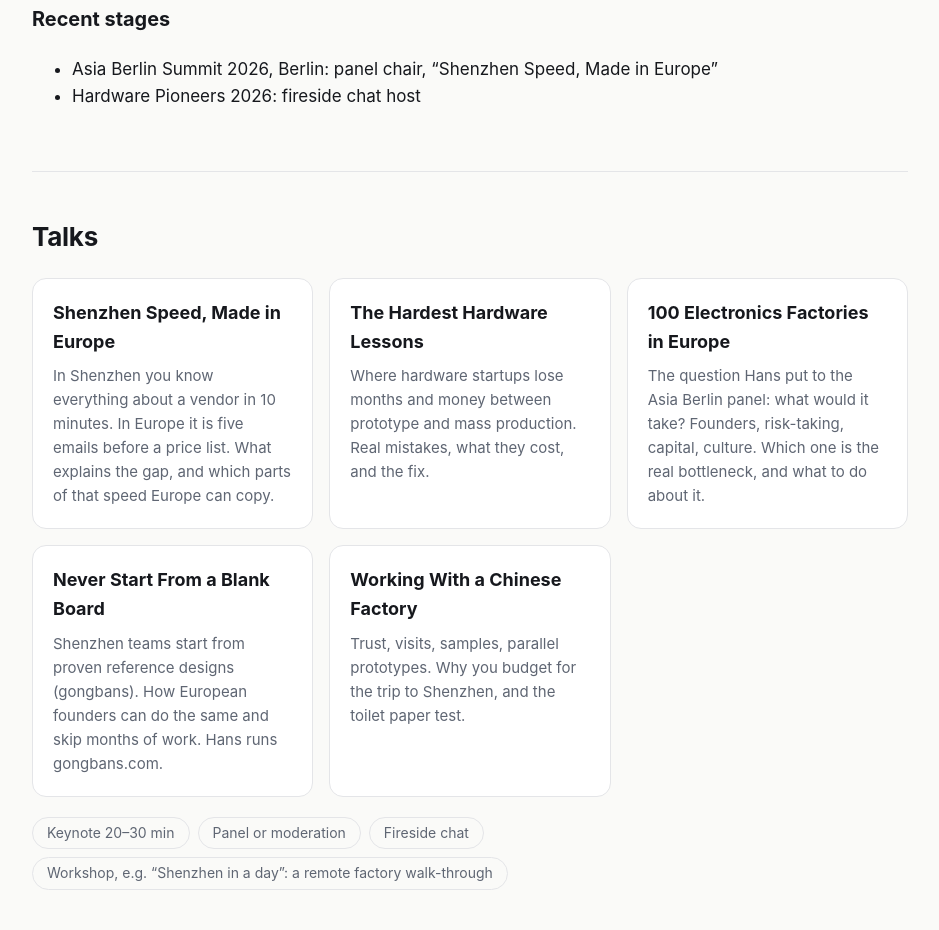
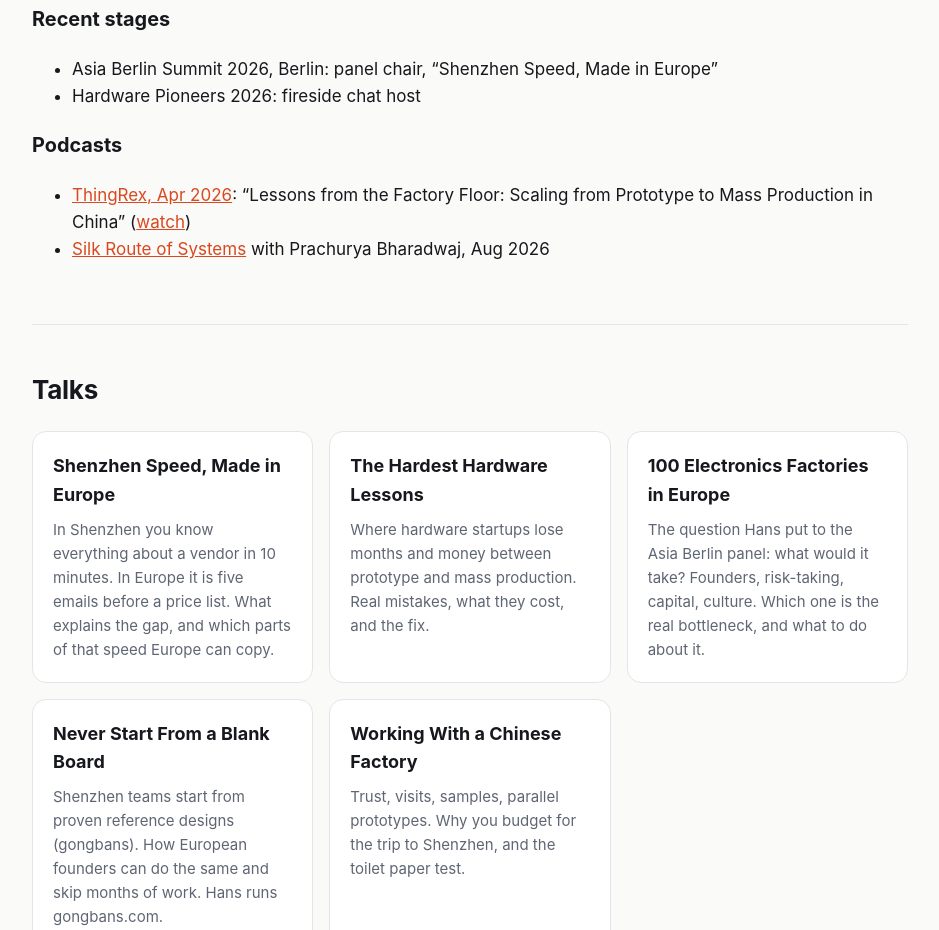
Before and after one commit to hansstam86/hansstam.eu, a plain HTML site: page index.html in a window 1280 px wide. Shown: the part 1780-2710 px from the top of the page, without its empty margins (170-1109 px from the left). Drawn offline with Linux system fonts and the light colour scheme.

Commit message:
Add podcasts: ThingRex, Silk Route of Systems
Co-Authored-By: Claude Opus 5.5 <noreply@anthropic.com>

```diff
--- a/index.html
+++ b/index.html
@@ -62,6 +62,11 @@
   <ul>
     <li>Asia Berlin Summit 2026, Berlin: panel chair, “Shenzhen Speed, Made in Europe”</li>
     <li>Hardware Pioneers 2026: fireside chat host</li>
+  </ul>
+  <h3>Podcasts</h3>
+  <ul>
+    <li><a href="https://www.thingrex.com/factory_floor_lessons/">ThingRex, Apr 2026</a>: “Lessons from the Factory Floor: Scaling from Prototype to Mass Production in China” (<a href="https://www.youtube.com/watch?v=jZc4Cyq3YKE">watch</a>)</li>
+    <li><a href="https://www.silkrouteofsystems.org/">Silk Route of Systems</a> with Prachurya Bharadwaj, Aug 2026</li>
   </ul>
   <!-- More clips: copy the iframe block above, swap the URN. Planned: one clip per day from the panel (no small talk, blind date with a factory, 100 factories in Europe, ...). -->
 </section>
```
